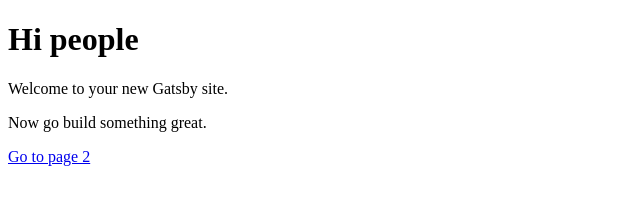
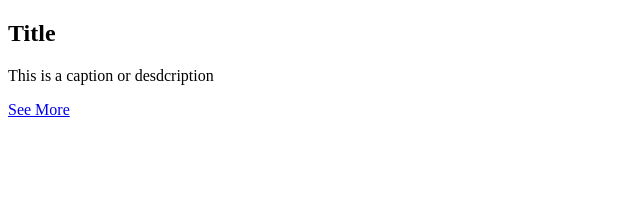
Before and after one commit to lewmoore/GatsbySite, a Gatsby site: page / in a window 1280 px wide. Shown: the whole page, without its empty margins (0-640 px from the left). Built offline with nearby package versions, Linux system fonts and the light colour scheme; Gatsby itself is replaced by a stand-in of ours.

Commit message:
Edit index.js

```diff
--- a/gatsby-config.js
+++ b/gatsby-config.js
@@ -1,6 +1,7 @@
 module.exports = {
   siteMetadata: {
-    title: 'Gatsby Default Starter',
+    title: 'Blog',
   },
   plugins: ['gatsby-plugin-react-helmet'],
+  plugins: [`gatsby-plugin-typography`]
 }
--- a/package.json
+++ b/package.json
@@ -7,6 +7,7 @@
     "gatsby": "^1.9.277",
     "gatsby-link": "^1.6.46",
     "gatsby-plugin-react-helmet": "^2.0.11",
+    "gatsby-plugin-typography": "^1.7.19",
     "react-helmet": "^5.2.0"
   },
   "keywords": [
--- a/src/pages/index.js
+++ b/src/pages/index.js
@@ -3,10 +3,9 @@ import Link from 'gatsby-link'
 
 const IndexPage = () => (
   <div>
-    <h1>Hi people</h1>
-    <p>Welcome to your new Gatsby site.</p>
-    <p>Now go build something great.</p>
-    <Link to="/page-2/">Go to page 2</Link>
+    <h2>Title</h2>
+    <p>This is a caption or desdcription</p>
+    <Link to="/page-2/">See More</Link>
   </div>
 )
 
```
Also changed, not shown: 1 other file.
